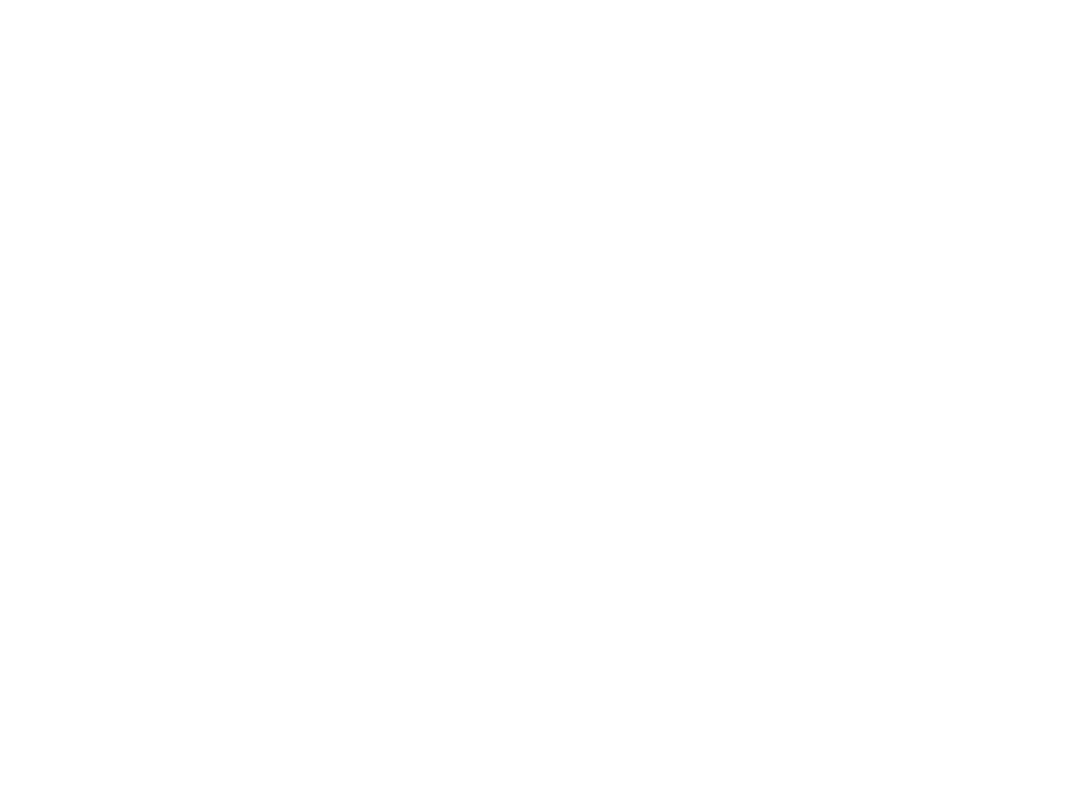
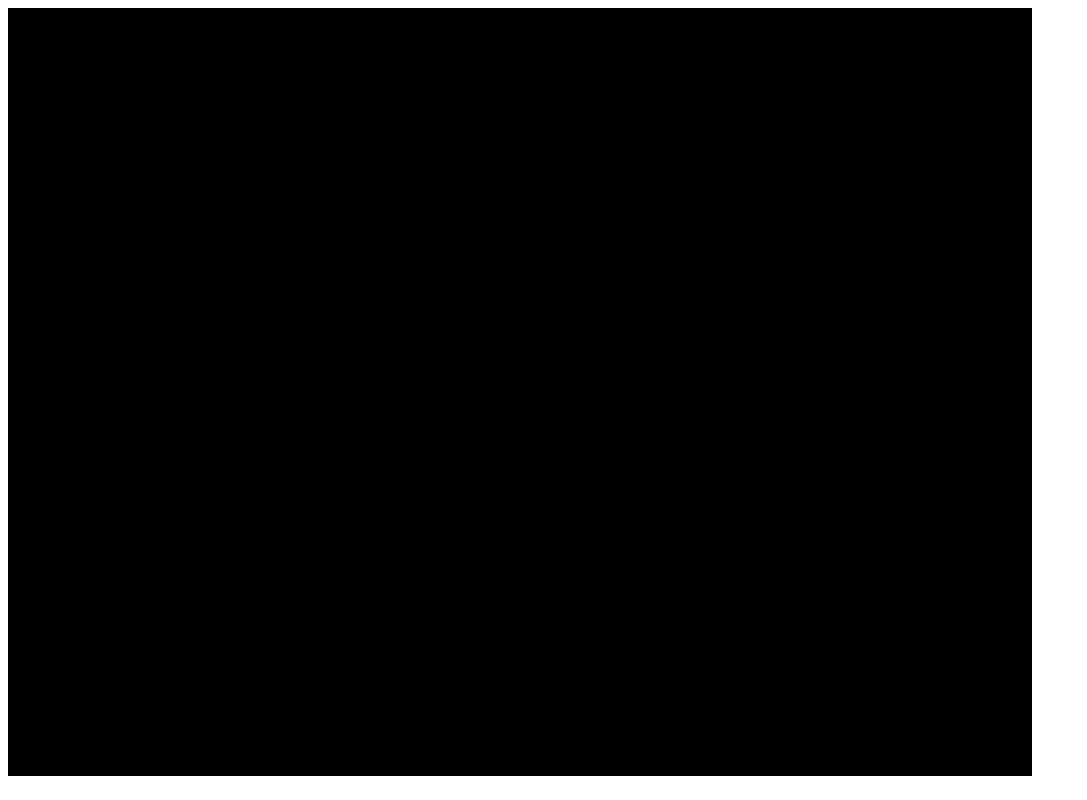
Before and after one commit to SurowyPiotr/Portfolio, a plain HTML site: page index.htm in a window 1280 px wide. Shown: the whole page, without its empty margins (0-1087 px from the left). Drawn offline with Linux system fonts and the light colour scheme.

Commit message:
add style

```diff
--- a/index.htm
+++ b/index.htm
@@ -8,7 +8,7 @@
     </head>
     <body>
         <div id="container">
-
+        test
 
         </div>
     </body>
--- a/style.css
+++ b/style.css
@@ -0,0 +1,5 @@
+#container{
+ background-color: black;
+ width: 1024px;
+ height: 768px;
+}
```
